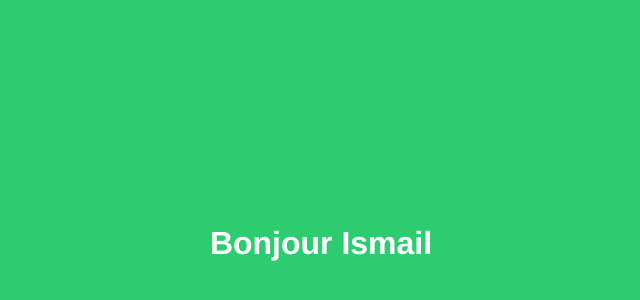
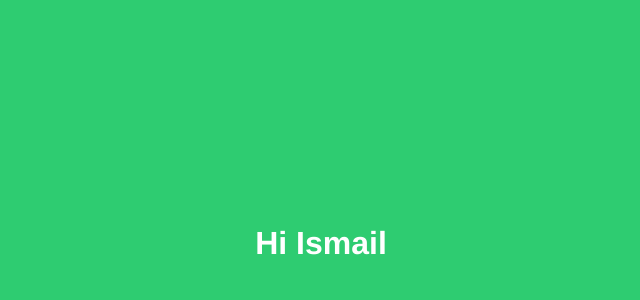
Before and after one commit to ismail-benabdelouahab/hello, a plain HTML site: page index.html in a window 1280 px wide. Shown: the part 116-416 px from the top of the page, without its empty margins (327-967 px from the left). Drawn offline with Linux system fonts and the light colour scheme.

Commit message:
Modification index.html

```diff
--- a/index.html
+++ b/index.html
@@ -20,6 +20,6 @@
     </head>
 
     <body>
-        <h1>Bonjour Ismail</h1>
+        <h1>Hi Ismail</h1>
     </body>
 </html>
```
